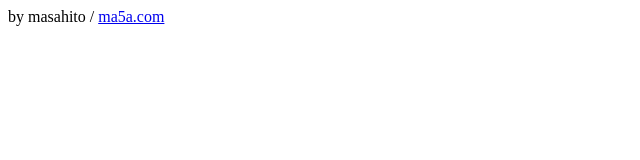
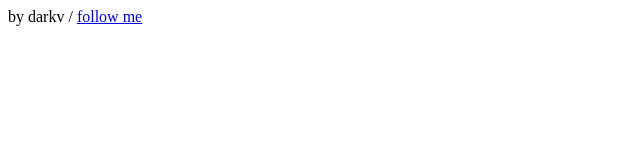
Before and after one commit to iamdarkv/puppy, a plain HTML site: page index.html in a window 1280 px wide. Shown: the full height of the page, 0-640 px from the left. Drawn offline with Linux system fonts and the light colour scheme.

Commit message:
Update index.html

```diff
--- a/index.html
+++ b/index.html
@@ -40,6 +40,6 @@
 
   <div class="indicator"></div>
   <div class="sign">
-    by masahito / <a href="http://www.ma5a.com/" >ma5a.com</a>
+    by darkv / <a href="http://www.iamdarkv.blogspot.com/" >follow me</a>
   </div>
 </body>
```
